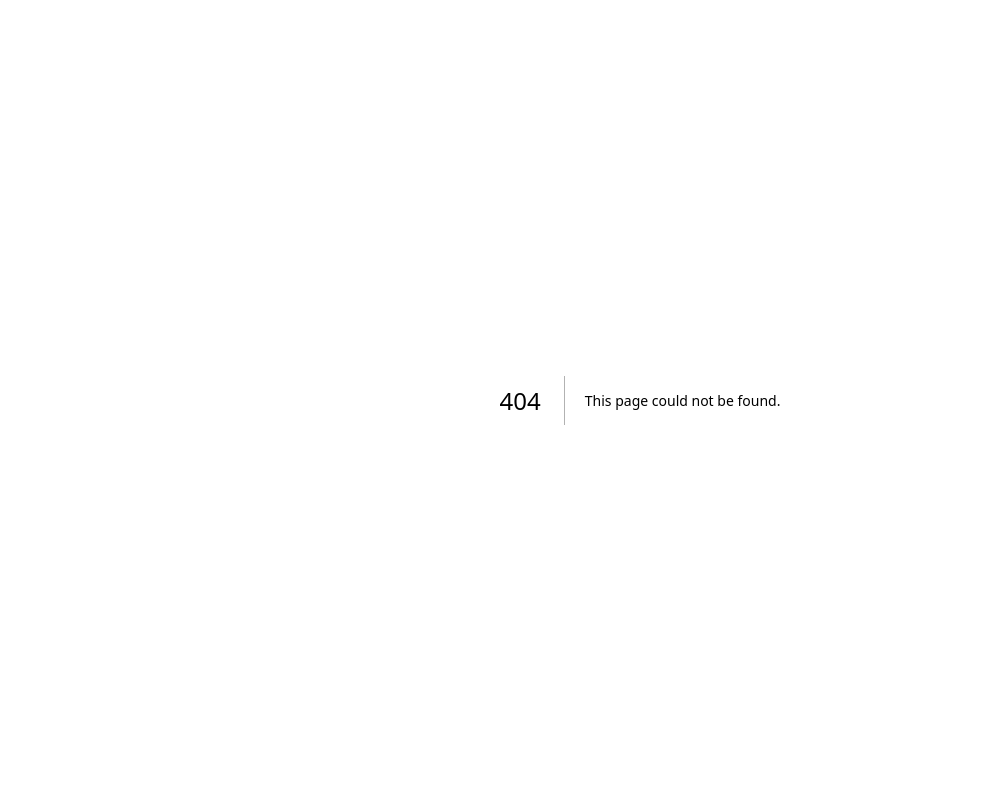
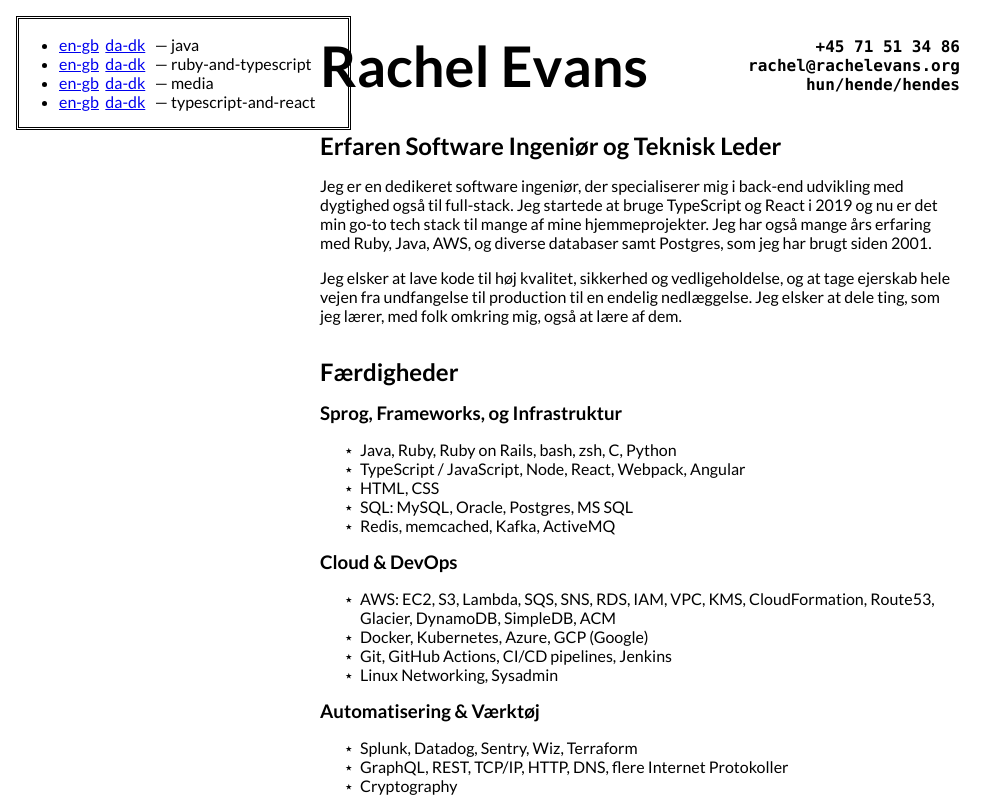
Before and after one commit to rvedotrc/my-cv, a Next.js app: page /da-dk/typescript-and-react in a window 1280 px wide. Before the commit this address had no page. Shown: the top 800 px of the page, without its empty margins (0-1006 px from the left). Built offline with nearby package versions, Linux system fonts and the light colour scheme.

Commit message:
feat: typescript-and-react variant

```diff
--- /dev/null
+++ b/src/app/da-dk/typescript-and-react/page.tsx
@@ -0,0 +1,27 @@
+import CV from "../page";
+
+const page = () => (
+  <CV
+    pitchTitle="Erfaren Software Ingeniør og Teknisk Leder"
+    pitchText={
+      <>
+        <p>
+          Jeg er en dedikeret software ingeniør, der specialiserer mig i
+          back-end udvikling med dygtighed også til full-stack. Jeg startede at
+          bruge TypeScript og React i 2019 og nu er det min go-to tech stack til
+          mange af mine hjemmeprojekter. Jeg har også mange års erfaring med
+          Ruby, Java, AWS, og diverse databaser samt Postgres, som jeg har brugt
+          siden 2001.
+        </p>
+        <p>
+          Jeg elsker at lave kode til høj kvalitet, sikkerhed og
+          vedligeholdelse, og at tage ejerskab hele vejen fra undfangelse til
+          production til en endelig nedlæggelse. Jeg elsker at dele ting, som
+          jeg lærer, med folk omkring mig, også at lære af dem.
+        </p>
+      </>
+    }
+  />
+);
+
+export default page;
--- /dev/null
+++ b/src/app/en-gb/typescript-and-react/page.tsx
@@ -0,0 +1,27 @@
+import CV from "../page";
+
+const page = () => (
+  <CV
+    pitchTitle="Experienced Software Engineer and Technical Leader"
+    pitchText={
+      <>
+        <p>
+          I am a dedicated software engineer specialising in back-end
+          development with full-stack proficiency. Since I was introduced to
+          TypeScript and React in 2019 it has become my go-to stack for many of
+          my projects. I also have many years experience with Ruby, Java, AWS,
+          and various relational databases including Postgres, which I have been
+          using since 2001.
+        </p>
+        <p>
+          I love producing quality, secure, maintainable code, and taking
+          ownership all the way from conception to production to eventual
+          decommissioning. I love sharing whatever I have learnt with those
+          around me, and learning from them.
+        </p>
+      </>
+    }
+  />
+);
+
+export default page;
--- a/src/axes.ts
+++ b/src/axes.ts
@@ -1,2 +1,7 @@
 export const languages = ["en-gb", "da-dk"] as const;
-export const variants = ["java", "ruby-and-typescript", "media"] as const;
+export const variants = [
+  "java",
+  "ruby-and-typescript",
+  "media",
+  "typescript-and-react",
+] as const;
```
